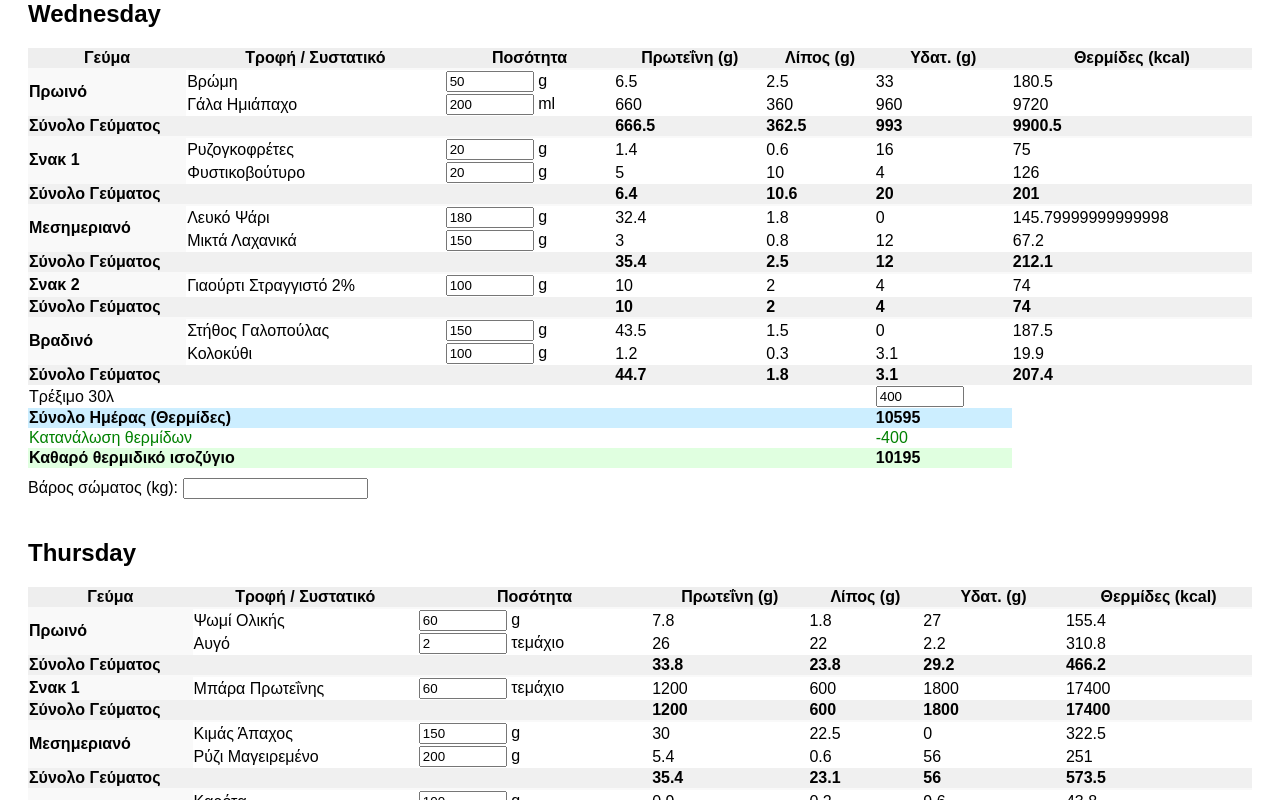
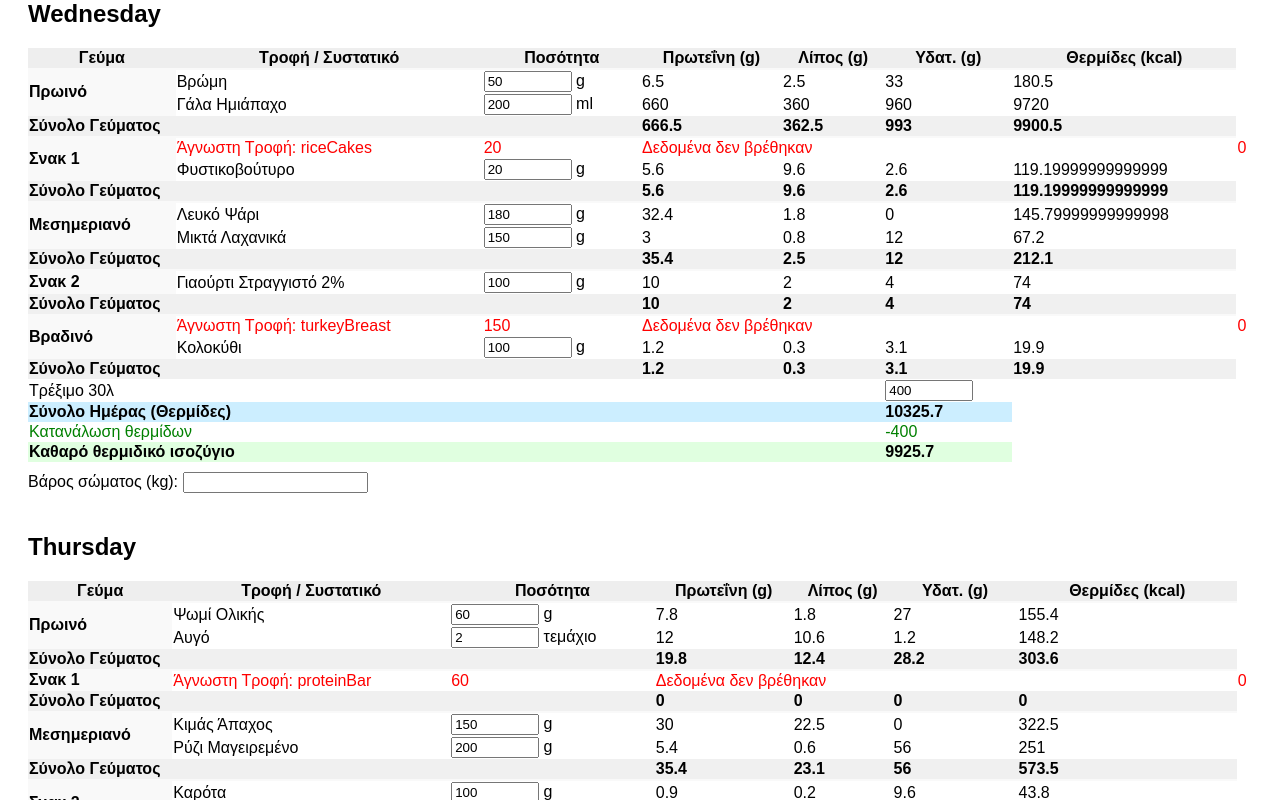
Before and after one commit to xristara/fitness-tracker-final, a React (Vite) app: page / in a window 1280 px wide. Shown: the part 1380-2180 px from the top of the page. Built offline with nearby package versions, Linux system fonts and the light colour scheme.

Commit message:
Update App.jsx

```diff
--- a/App.jsx
+++ b/App.jsx
@@ -10,21 +10,21 @@ const months = [
 const foodDatabase = {
   // Δημητριακά, Ψωμί, Ζυμαρικά, Ρύζι
   'oats': { name: 'Βρώμη', protein: 13, fat: 5, carbs: 66, unit: 'g' },
-  'riceCakes': { name: 'Ρυζογκοφρέτες', protein: 7, fat: 3, carbs: 80, unit: 'g' },
+  'Weetabix Original': { name: 'δημητριακά ολικής άλεσης', protein: 12, fat: 2, carbs: 69, unit: 'g' },
   'breadWholeWheat': { name: 'Ψωμί Ολικής', protein: 13, fat: 3, carbs: 45, unit: 'g' },
   'riceCooked': { name: 'Ρύζι Μαγειρεμένο', protein: 2.7, fat: 0.3, carbs: 28, unit: 'g' }, // μαγειρεμένο ρύζι
   'mashedPotatoes': { name: 'Πουρές Πατάτας', protein: 2, fat: 5, carbs: 15, unit: 'g' }, // σπιτικός, με λίγο βούτυρο/γάλα
 
   // Πρωτεΐνες (Κρέας, Ψάρι, Αυγά, Όσπρια)
-  'egg': { name: 'Αυγό', protein: 13, fat: 11, carbs: 1.1, unit: 'τεμάχιο' }, // ανά 1 τεμάχιο αυγό (περίπου 50γρ)
+  'egg': { name: 'Αυγό', protein: 6, fat: 5.3, carbs: 0.6, unit: 'τεμάχιο' }, // ανά 1 τεμάχιο αυγό (περίπου 50γρ)
   'chickenBreast': { name: 'Στήθος Κοτόπουλου', protein: 31, fat: 3.6, carbs: 0, unit: 'g' },
   'salmon': { name: 'Σολομός', protein: 20, fat: 13, carbs: 0, unit: 'g' },
   'beefLean': { name: 'Μοσχάρι Άπαχο', protein: 26, fat: 15, carbs: 0, unit: 'g' },
   'tunaInWater': { name: 'Τόνος σε Νερό', protein: 25, fat: 0.5, carbs: 0, unit: 'g' },
   'fishWhite': { name: 'Λευκό Ψάρι', protein: 18, fat: 1, carbs: 0, unit: 'g' },
-  'turkeyBreast': { name: 'Στήθος Γαλοπούλας', protein: 29, fat: 1, carbs: 0, unit: 'g' },
+  'Cuisse De Poulet SP': { name: 'Μπουτι κότας', protein: 26, fat: 6, carbs: 0, unit: 'g' },
   'mincedMeatLean': { name: 'Κιμάς Άπαχος', protein: 20, fat: 15, carbs: 0, unit: 'g' }, // βοδινός άπαχος
-  'fetaCheese': { name: 'Φέτα', protein: 14, fat: 21, carbs: 4.1, unit: 'g' },
+  'fetaCheese': { name: 'Φέτα', protein: 14, fat: 21, carbs: 4, unit: 'g' },
 
   // Γαλακτοκομικά
   'greekYogurt2pct': { name: 'Γιαούρτι Στραγγιστό 2%', protein: 10, fat: 2, carbs: 4, unit: 'g' },
@@ -48,15 +48,15 @@ const foodDatabase = {
   'seasonalFruits': { name: 'Φρούτα Εποχής', protein: 0.5, fat: 0.2, carbs: 15, unit: 'g' }, // Γενική τιμή
 
   // Ξηροί καρποί, Σπόροι, Βούτυρα
-  'walnuts': { name: 'Καρύδια', protein: 15, fat: 65, carbs: 14, unit: 'g' },
+  'walnuts': { name: 'Καρύδια', protein: 15, fat: 65, carbs: 11, unit: 'g' },
   'almonds': { name: 'Αμύγδαλα', protein: 21, fat: 49, carbs: 22, unit: 'g' },
-  'peanutButter': { name: 'Φυστικοβούτυρο', protein: 25, fat: 50, carbs: 20, unit: 'g' },
+  'peanutButter': { name: 'Φυστικοβούτυρο', protein: 28, fat: 48, carbs: 13, unit: 'g' },
   'hummus': { name: 'Χούμους', protein: 7.9, fat: 9.6, carbs: 14.3, unit: 'g' },
   'mixedNuts': { name: 'Ανάμεικτοι Ξηροί Καρποί', protein: 15, fat: 50, carbs: 20, unit: 'g' },
 
   // Άλλα
   'honey': { name: 'Μέλι', protein: 0.3, fat: 0, carbs: 82, unit: 'g' },
-  'proteinBar': { name: 'Μπάρα Πρωτεΐνης', protein: 20, fat: 10, carbs: 30, unit: 'τεμάχιο' }, // ανά 1 τεμάχιο μπάρας (τυπική)
+  'PurewheyisolatAM ': { name: 'WHEY', protein: 90, fat: 1.7, carbs: 4, unit: 'g' }, // ανά 1 τεμάχιο μπάρας (τυπική)
 };
 
 
```
